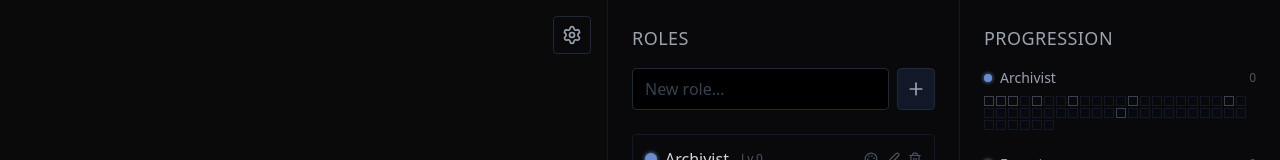
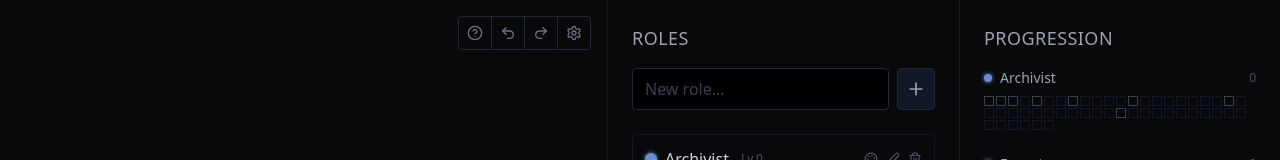
Before and after one commit to LevkoBe/skill-web-tracker, a React (Vite) app: page / in a window 1280 px wide. Shown: the top 160 px of the page. Built offline with nearby package versions, Linux system fonts and the light colour scheme.

Commit message:
feat: help reference & undo/redo buttons

```diff
--- a/src/SkillWebTracker.jsx
+++ b/src/SkillWebTracker.jsx
@@ -1,5 +1,12 @@
 import { useState, useRef } from "react";
-import { Settings, FullscreenIcon, RotateCw } from "lucide-react";
+import {
+  Settings,
+  Fullscreen,
+  HelpCircle,
+  Undo2,
+  Redo2,
+  RotateCw,
+} from "lucide-react";
 import { useSkillWeb } from "./hooks/useSkillWeb";
 import { useCanvasDrag } from "./hooks/useCanvasDrag";
 import { useKeyboardShortcuts } from "./hooks/useKeyboardShortcuts";
@@ -40,8 +47,10 @@ const SkillWebTracker = () => {
   const { isDragging, dragHandlers, scale, zoom, zoomReset, zoomToFit } =
     useCanvasDrag(offset, setOffset);
   const [showSettings, setShowSettings] = useState(false);
+  const [showHelp, setShowHelp] = useState(false);
   const fileInputRef = useRef(null);
   const containerRef = useRef(null);
+  const lastCanvasPos = useRef(null);
 
   const [pendingNote, setPendingNote] = useState(null);
   const [noteText, setNoteText] = useState("");
@@ -56,7 +65,13 @@ const SkillWebTracker = () => {
   const handleTimerToggle = () =>
     isRunning ? handleTimerStop() : startTimer();
 
-  const handleKeyboardZoom = (delta) => zoom(delta);
+  const handleKeyboardZoom = (delta) => {
+    const el = containerRef.current;
+    if (!el) return;
+    const { width, height } = el.getBoundingClientRect();
+    const pos = lastCanvasPos.current ?? { x: width / 2, y: height / 2 };
+    zoom(delta, pos.x, pos.y);
+  };
 
   useKeyboardShortcuts({
     undo,
@@ -103,10 +118,11 @@ const SkillWebTracker = () => {
   };
 
   const handleMouseMove = (e) => {
-    if (pendingNote) return;
     const rect = e.currentTarget.getBoundingClientRect();
     const mx = e.clientX - rect.left;
     const my = e.clientY - rect.top;
+    lastCanvasPos.current = { x: mx, y: my };
+    if (pendingNote) return;
     let best = null;
     let bestDist = TOOLTIP_HIT_RADIUS;
     points.forEach((p) => {
@@ -234,6 +250,7 @@ const SkillWebTracker = () => {
             </div>
           </div>
         )}
+
         <div className="absolute bottom-4 left-4 flex text-gray-500 items-center gap-1 bg-zinc-950 rounded border border-gray-800 overflow-hidden">
           <span className="px-2 py-1">{Math.round(scale * 100)}%</span>
           <div className="w-px h-4 bg-gray-800" />
@@ -258,16 +275,82 @@ const SkillWebTracker = () => {
             title="Fit all content in view"
             className="px-2 py-1 text-xs text-gray-500 hover:text-gray-300 hover:bg-zinc-800 transition"
           >
-            <FullscreenIcon size={20} />
+            <Fullscreen size={20} />
           </button>
         </div>
 
-        <button
-          onClick={() => setShowSettings((s) => !s)}
-          className="absolute top-4 right-4 bg-zinc-950 p-2 rounded border border-gray-800 hover:border-gray-700 text-gray-400"
-        >
-          <Settings size={20} />
-        </button>
+        <div className="absolute top-4 right-4 flex items-center bg-zinc-950 rounded border border-gray-800 overflow-hidden">
+          {[
+            {
+              icon: <HelpCircle size={16} />,
+              title: "Keyboard shortcuts (?)",
+              onClick: () => {
+                setShowHelp((s) => !s);
+                setShowSettings(false);
+              },
+            },
+            {
+              icon: <Undo2 size={16} />,
+              title: "Undo (Ctrl+Z)",
+              onClick: undo,
+            },
+            {
+              icon: <Redo2 size={16} />,
+              title: "Redo (Ctrl+Shift+Z)",
+              onClick: redo,
+            },
+            {
+              icon: <Settings size={16} />,
+              title: "Settings",
+              onClick: () => {
+                setShowSettings((s) => !s);
+                setShowHelp(false);
+              },
+            },
+          ].map(({ icon, title, onClick }, i, arr) => (
+            <button
+              key={title}
+              onClick={onClick}
+              title={title}
+              className={`p-2 text-gray-500 hover:text-gray-300 hover:bg-zinc-800 transition
+                ${i < arr.length - 1 ? "border-r border-gray-800" : ""}`}
+            >
+              {icon}
+            </button>
+          ))}
+        </div>
+
+        {showHelp && (
+          <div className="absolute top-14 right-4 bg-zinc-950 border border-gray-800 rounded shadow-xl text-xs text-gray-400 w-64 overflow-hidden">
+            <div className="px-3 py-2 border-b border-gray-800 text-gray-300 font-medium">
+              Keyboard shortcuts
+            </div>
+            <table className="w-full">
+              <tbody>
+                {[
+                  ["Enter", "Toggle timer"],
+                  ["Ctrl+Z", "Undo"],
+                  ["Ctrl+Shift+Z / Ctrl+Y", "Redo"],
+                  ["Ctrl+S", "Save to file"],
+                  ["Ctrl+O", "Open file"],
+                  ["Ctrl++ / Ctrl+=", "Zoom in"],
+                  ["Ctrl+-", "Zoom out"],
+                  ["Pinch / Ctrl+scroll", "Zoom"],
+                ].map(([key, desc]) => (
+                  <tr
+                    key={key}
+                    className="border-b border-gray-900 last:border-0"
+                  >
+                    <td className="px-3 py-1.5 font-mono text-gray-500 whitespace-nowrap">
+                      {key}
+                    </td>
+                    <td className="px-3 py-1.5 text-gray-400">{desc}</td>
+                  </tr>
+                ))}
+              </tbody>
+            </table>
+          </div>
+        )}
 
         {showSettings && (
           <SettingsPanel
```
